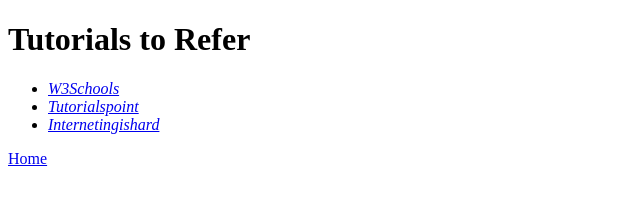
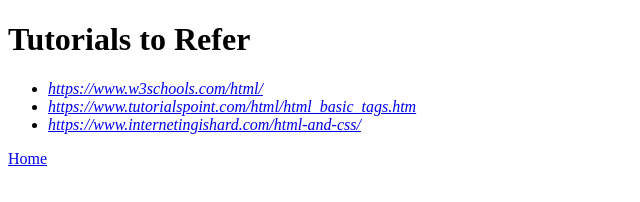
Before and after one commit to scurlly-rodrigues-kilowott/scurlly-rodrigues-kilowott.github.io, a plain HTML site: page tutorials.html in a window 1280 px wide. Shown: the whole page, without its empty margins (0-640 px from the left). Drawn offline with Linux system fonts and the light colour scheme.

Commit message:
new commit

```diff
--- a/tutorials.html
+++ b/tutorials.html
@@ -8,9 +8,9 @@
   <body>
     <h1>Tutorials to Refer</h1>
     <ul> <i>
-        <li><a href="https://www.w3schools.com/html/">W3Schools</a> </li>
-        <li><a href="https://www.tutorialspoint.com/html/html_basic_tags.htm">Tutorialspoint</a> </li>
-        <li><a href="https://www.internetingishard.com/html-and-css/">Internetingishard</a> </li>
+        <li><a href="https://www.w3schools.com/html/">https://www.w3schools.com/html/</a> </li>
+        <li><a href="https://www.tutorialspoint.com/html/html_basic_tags.htm">https://www.tutorialspoint.com/html/html_basic_tags.htm</a> </li>
+        <li><a href="https://www.internetingishard.com/html-and-css/">https://www.internetingishard.com/html-and-css/</a> </li>
       </i>
     </ul>
     <a href="index.html">Home</a>
```
Also changed, not shown: index.html (+2 -2 lines).
